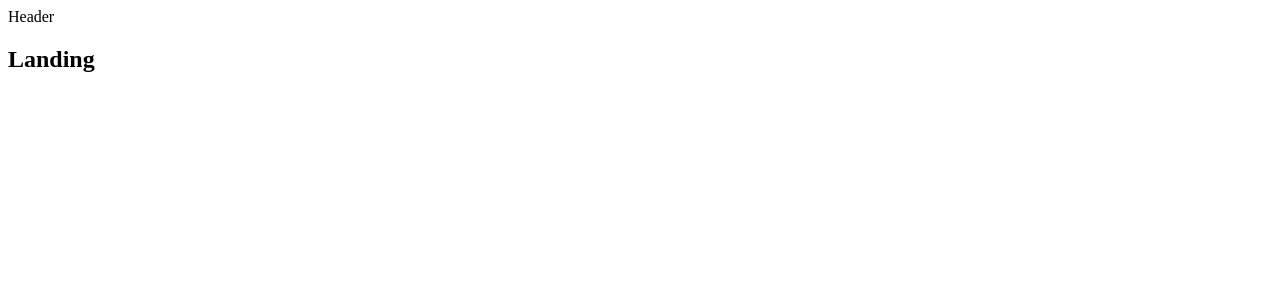
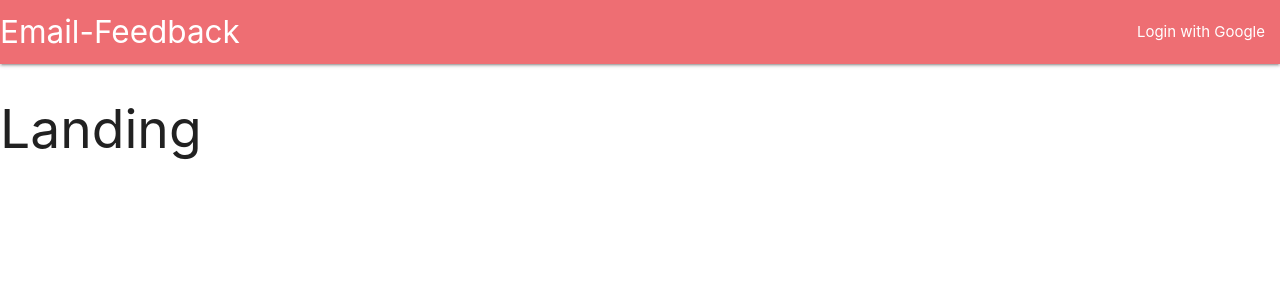
Before and after one commit to rzgholizadeh/email-feedback-app, a React (Create React App) app in the folder client/: page / in a window 1280 px wide. Shown: the top 300 px of the page. Built offline with nearby package versions, Linux system fonts and the light colour scheme.

Commit message:
refactor: Add css style to header component

```diff
--- a/client/src/components/Header.js
+++ b/client/src/components/Header.js
@@ -2,7 +2,18 @@
 
 class Header extends Component {
   render() {
-    return <div>Header</div>;
+    return (
+      <nav>
+        <div className="nav-wrapper">
+          <a className="left brand-logo">Email-Feedback</a>
+          <ul className="right">
+            <li>
+              <a>Login with Google</a>
+            </li>
+          </ul>
+        </div>
+      </nav>
+    );
   }
 }
 
--- a/client/src/index.js
+++ b/client/src/index.js
@@ -1,3 +1,4 @@
+import "materialize-css/dist/css/materialize.min.css";
 import React from "react";
 import ReactDOM from "react-dom";
 import { Provider } from "react-redux";
```
